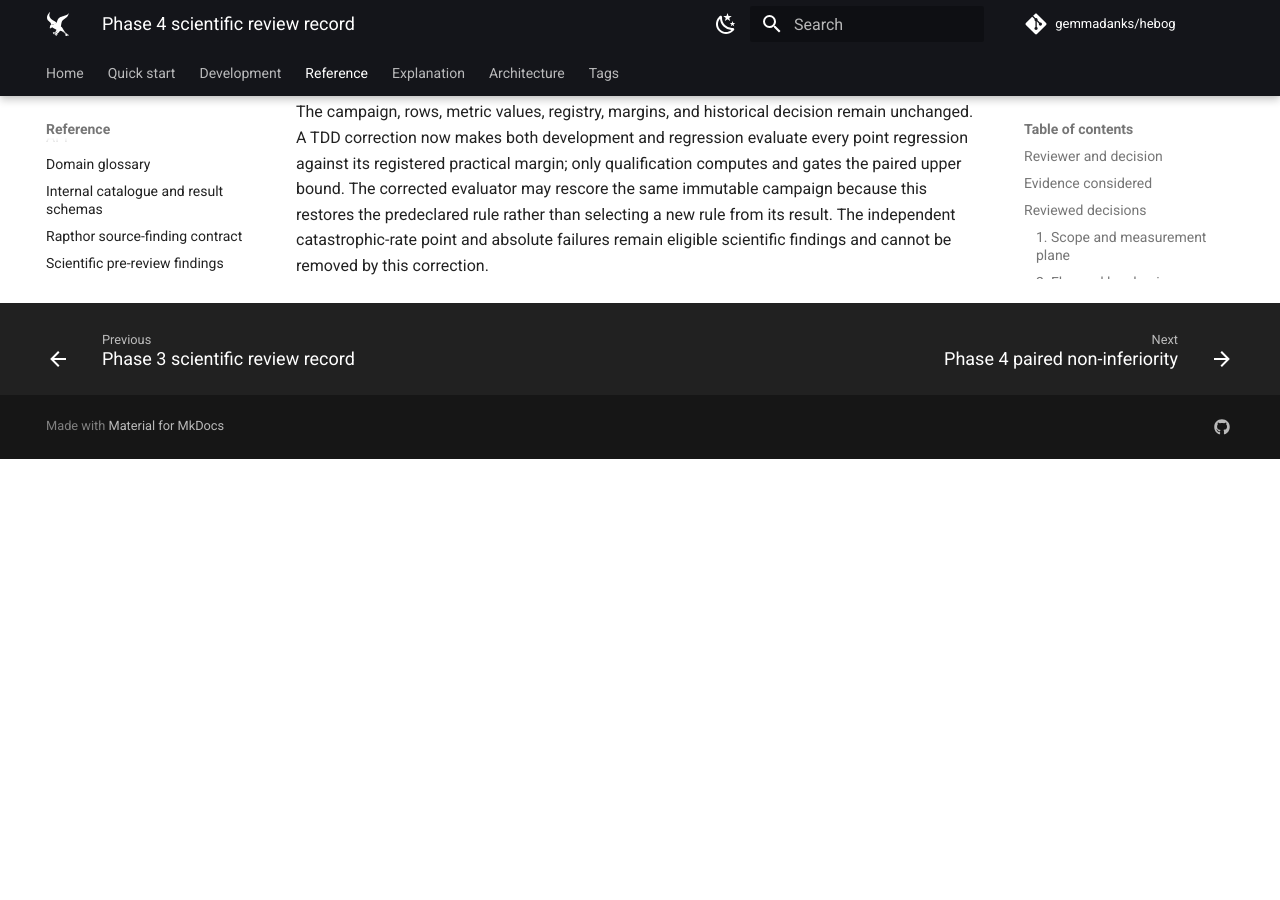
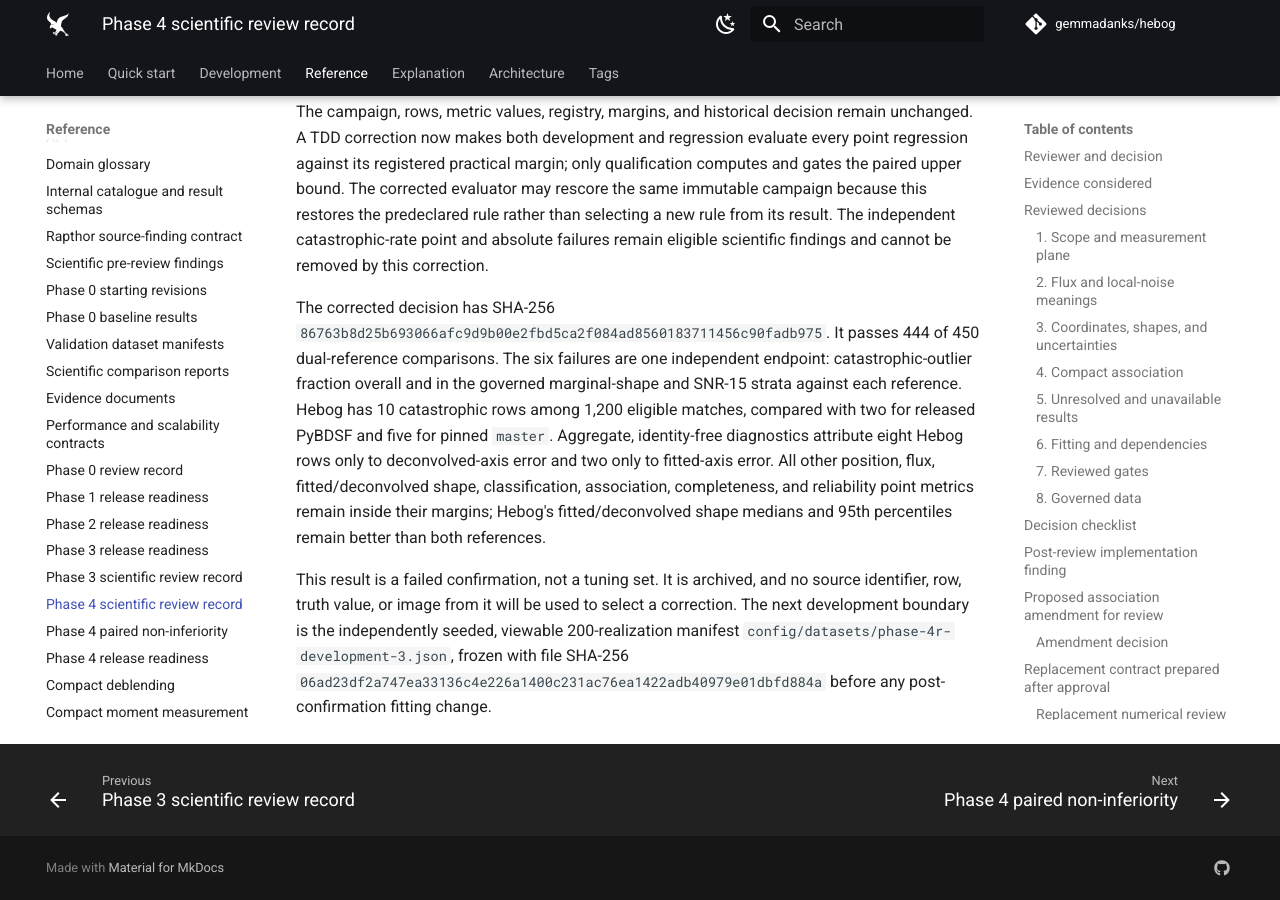
Before and after one commit to gemmadanks/hebog, an MkDocs documentation site: the page built from docs/reference/phase-4-review-record.md, in a window 1280 px wide and 900 px high, scrolled down 29990 px. Built offline with MkDocs 1.6.1 and Material for MkDocs 9.7.7, drawn with Linux system fonts in a browser that asks for light colours; comment, search, counter and statistics services are not loaded; before the commit the page ends 30449 px from its top, so only the background shows below that.

Commit message:
test: freeze Phase 4R tail development
Archive the second confirmation as a genuine catastrophic shape-tail failure and add a 200-realization, viewable development population with seeds disjoint from every prior Phase 4R campaign. Preserve only aggregate held-out diagnostics and bind the new recipe and manifest checksums in tests and review records.\n\nValidated with the focused red/green manifest contract, just check, strict docs build, and the complete pre-commit suite.

```diff
--- a/docs/reference/phase-4-review-record.md
+++ b/docs/reference/phase-4-review-record.md
@@ -1329,3 +1329,24 @@ evaluator may rescore the same immutable campaign because this restores the
 predeclared rule rather than selecting a new rule from its result. The
 independent catastrophic-rate point and absolute failures remain eligible
 scientific findings and cannot be removed by this correction.
+
+The corrected decision has SHA-256
+`86763b8d25b693066afc9d9b00e2fbd5ca2f084ad8560183711456c90fadb975`.
+It passes 444 of 450 dual-reference comparisons. The six failures are one
+independent endpoint: catastrophic-outlier fraction overall and in the
+governed marginal-shape and SNR-15 strata against each reference. Hebog has
+10 catastrophic rows among 1,200 eligible matches, compared with two for
+released PyBDSF and five for pinned `master`. Aggregate, identity-free
+diagnostics attribute eight Hebog rows only to deconvolved-axis error and two
+only to fitted-axis error. All other position, flux, fitted/deconvolved shape,
+classification, association, completeness, and reliability point metrics
+remain inside their margins; Hebog's fitted/deconvolved shape medians and
+95th percentiles remain better than both references.
+
+This result is a failed confirmation, not a tuning set. It is archived, and
+no source identifier, row, truth value, or image from it will be used to
+select a correction. The next development boundary is the independently
+seeded, viewable 200-realization manifest
+`config/datasets/phase-4r-development-3.json`, frozen with file SHA-256
+`06ad23df2a747ea33136c4e226a1400c231ac76ea1422adb40979e01dbfd884a`
+before any post-confirmation fitting change.
```
Also changed, not shown: LOG.md (+35 -0 lines), plans/source-finder-implementation.md (+13 -0 lines), 2 other files.
